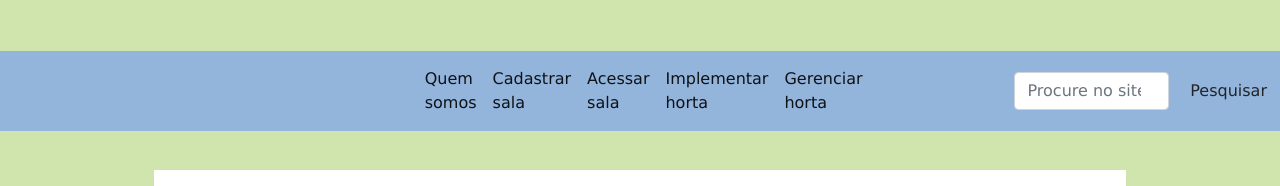
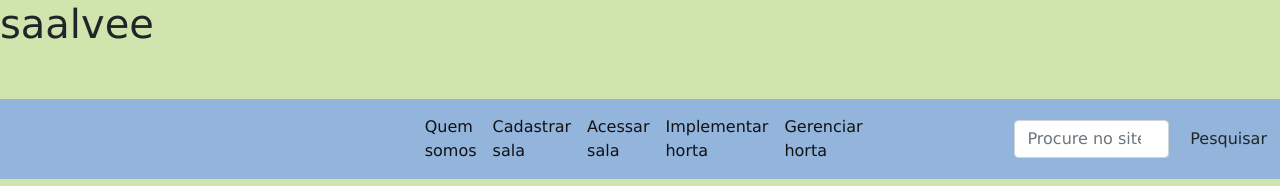
Before and after one commit to MICAELPJI361/pji, a plain HTML site: page agroec.html in a window 1280 px wide. Shown: the top 186 px of the page. Drawn offline with nearby package versions, Linux system fonts and the light colour scheme.

Commit message:
Update agroec.html

```diff
--- a/agroec.html
+++ b/agroec.html
@@ -18,6 +18,8 @@
 </head>
 
 <body>
+
+  <h1>saalvee</h1>
 
 
   <nav class="navbar navbar-expand-lg navbar-light ">
```
